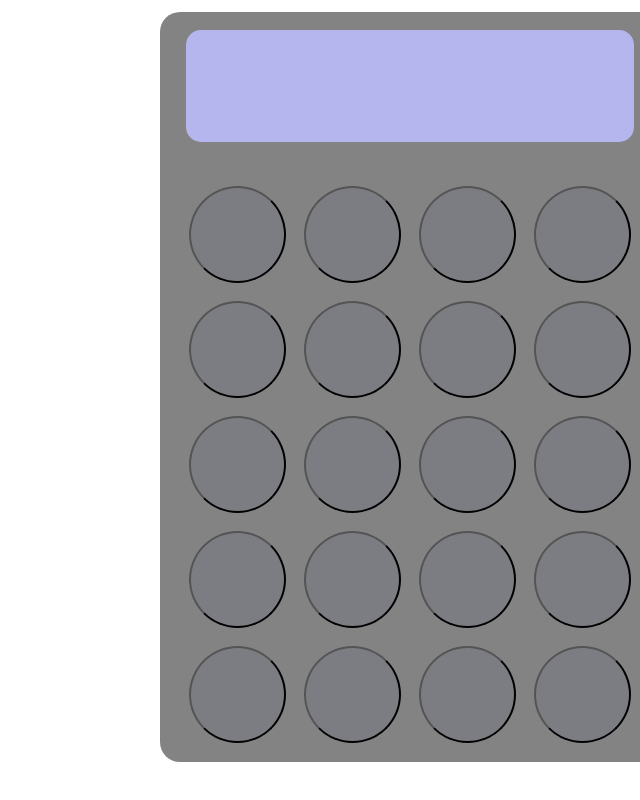
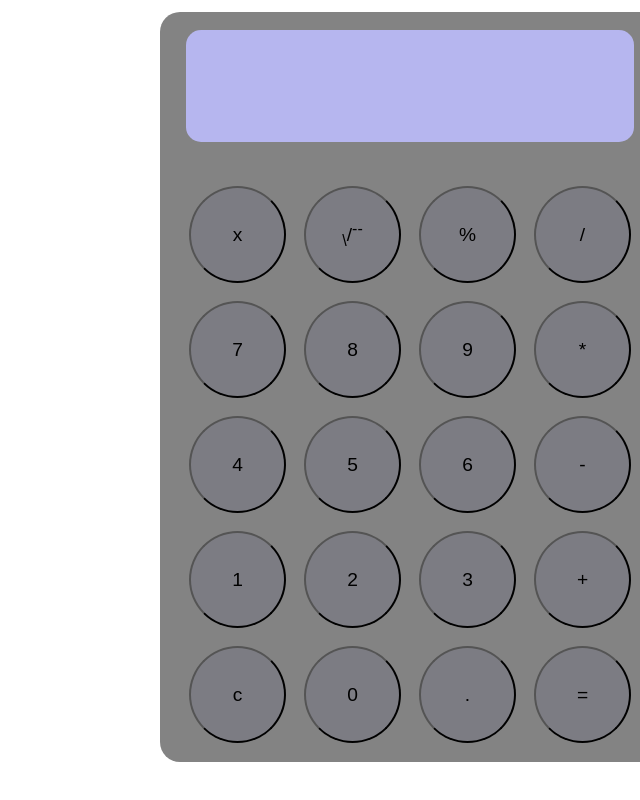
Before and after one commit to sanjith200722/caluclator, a plain HTML site: page index.html in a window 1280 px wide. Shown: the part 788-1588 px from the top of the page, without its empty margins (640-1280 px from the left). Drawn offline with Linux system fonts and the light colour scheme.

Commit message:
Added numbers and symbol

```diff
--- a/index.html
+++ b/index.html
@@ -11,26 +11,26 @@
         <div id="screen">
         </div>
         <div id="buttons">
-          <button class="button"></button>
-          <button class="button"></button>
-          <button class="button"></button>
-          <button class="button"></button>
-          <button class="button"></button>
-          <button class="button"></button>
-          <button class="button"></button>
-          <button class="button"></button>
-          <button class="button"></button>
-          <button class="button"></button>
-          <button class="button"></button>
-          <button class="button"></button>
-          <button class="button"></button>
-          <button class="button"></button>
-          <button class="button"></button>
-          <button class="button"></button>
-          <button class="button"></button>
-          <button class="button"></button>
-          <button class="button"></button>
-          <button class="button"></button>
+          <button class="button">x</button>
+          <button class="button"><sub>\</sub>/<sup>--</sup></button>
+          <button class="button">%</button>
+          <button class="button">/</button>
+          <button class="button">7</button>
+          <button class="button">8</button>
+          <button class="button">9</button>
+          <button class="button">*</button>
+          <button class="button">4</button>
+          <button class="button">5</button>
+          <button class="button">6</button>
+          <button class="button">-</button>
+          <button class="button">1</button>
+          <button class="button">2</button>
+          <button class="button">3</button>
+          <button class="button">+</button>
+          <button class="button">c</button>
+          <button class="button">0</button>
+          <button class="button">.</button>
+          <button class="button">=</button>
         </div>
     </div>
 </body>
--- a/style.css
+++ b/style.css
@@ -32,6 +32,7 @@
     margin: 9px;
     width: 97px;
     height: 97px;
+    font-size: larger;
 }
 .button:hover{
     width: 100px;
```
